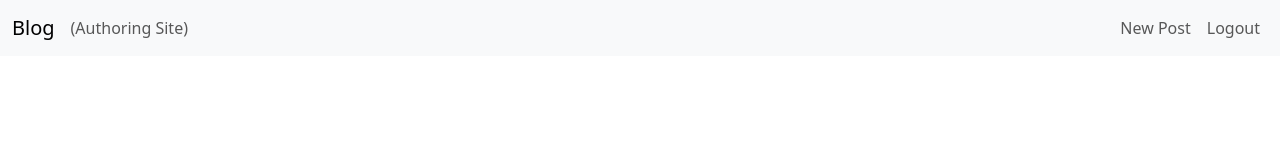
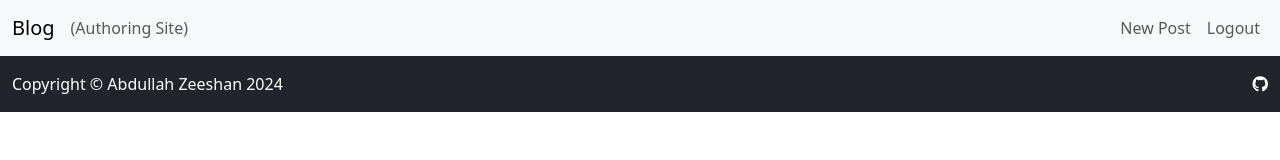
Before and after one commit to 4bdullah7eeshan/blog-frontend-author, a plain HTML site: page pages/edit-post.html in a window 1280 px wide. Drawn offline with nearby package versions, Linux system fonts and the light colour scheme; no server answers; sample sign-in values are in the browser's storage.

Commit message:
feat: add footer and logo icon in nav

```diff
--- a/pages/edit-post.html
+++ b/pages/edit-post.html
@@ -7,6 +7,7 @@
     <title>Edit Post</title>
 
     <link href="https://cdn.jsdelivr.net/npm/bootstrap@5.3.3/dist/css/bootstrap.min.css" rel="stylesheet" integrity="sha384-QWTKZyjpPEjISv5WaRU9OFeRpok6YctnYmDr5pNlyT2bRjXh0JMhjY6hW+ALEwIH" crossorigin="anonymous">
+    <link rel="stylesheet" href="https://cdnjs.cloudflare.com/ajax/libs/font-awesome/6.0.0-beta3/css/all.min.css">
     <link rel="stylesheet" href="../css/styles.css">
 
     <script src="../scripts/index.js" defer></script>
@@ -49,6 +50,17 @@
 
 
     <div id="editPostContainer"></div>
+
+    <footer class="container-fluid py-3 bg-dark text-white">
+        <div class="d-flex justify-content-between align-items-center">
+            <p class="mb-0">Copyright &copy; Abdullah Zeeshan 2024</p>
+
+            <a href="https://github.com/4bdullah7eeshan" target="_blank" rel="noopener noreferrer" class="text-white">
+                <i class="fab fa-github"></i>
+            </a>
+        </div>
+    </footer>
+
     <script>
         const postId = new URLSearchParams(window.location.search).get('id');
 
```
Also changed, not shown: index.html (+11 -0 lines), pages/new-post.html (+12 -0 lines), pages/signin.html (+11 -0 lines), pages/signup.html (+11 -0 lines), pages/view-post.html (+12 -0 lines).
